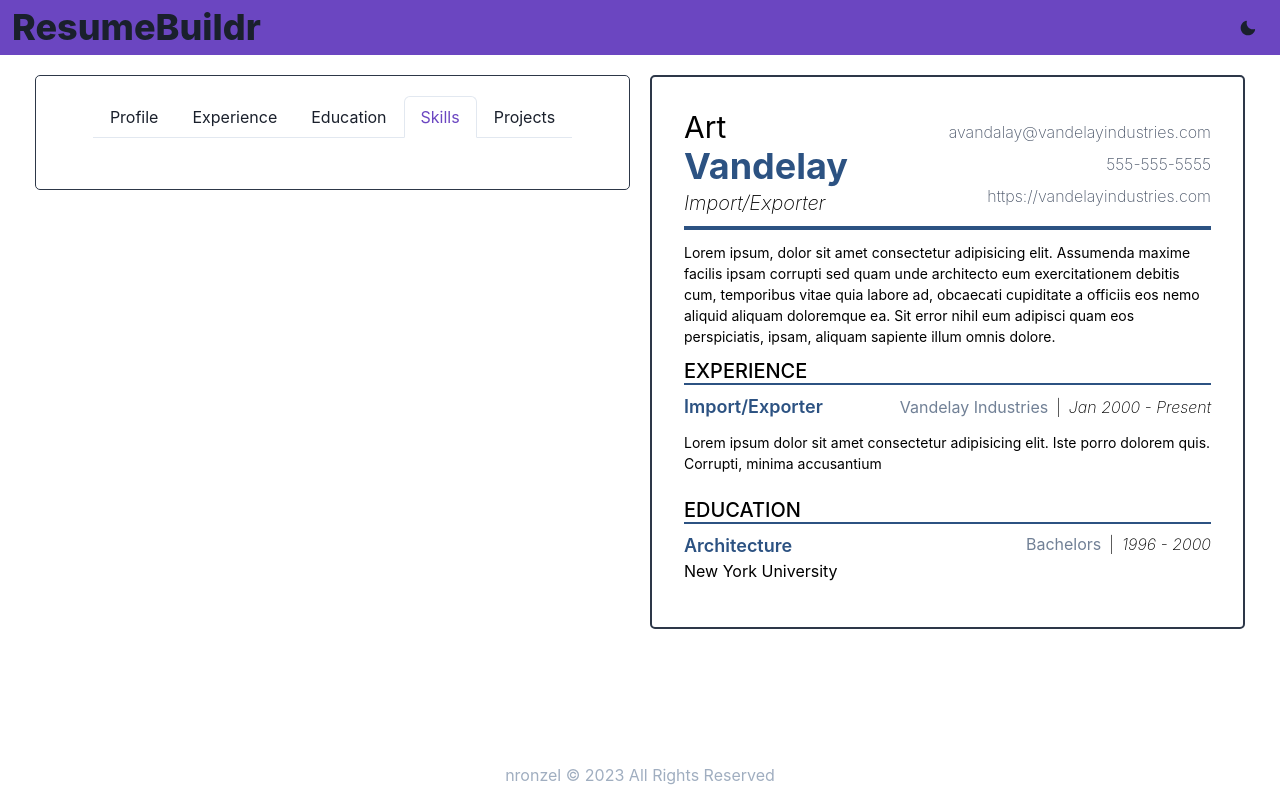
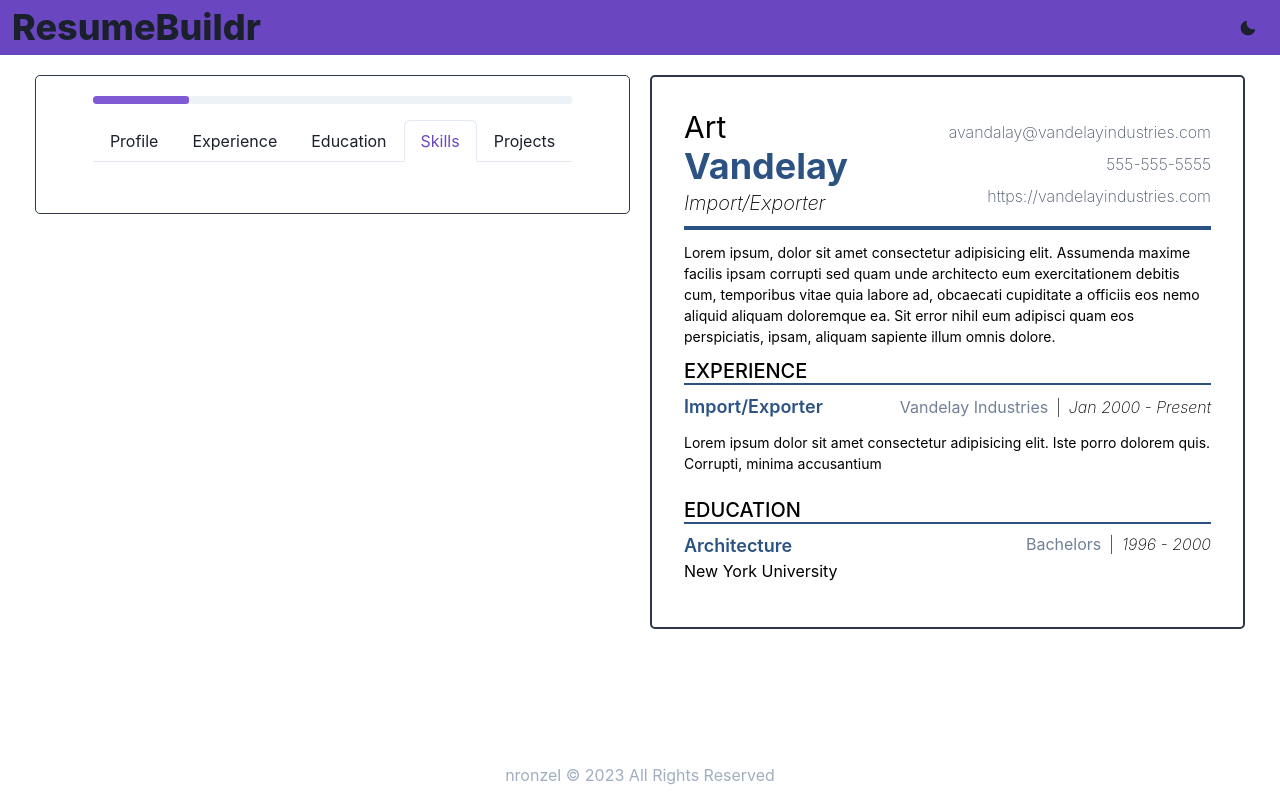
Before and after one commit to nronzel/resume-maker, a React (Vite) app: page / in a window 1280 px wide. Both pictures are taken after a click on the tab "Skills". Built offline with nearby package versions, Linux system fonts and the light colour scheme.

Commit message:
added progress bar

```diff
--- a/src/components/ResumeForm.jsx
+++ b/src/components/ResumeForm.jsx
@@ -5,6 +5,8 @@ import {
   Tab,
   TabPanels,
   TabPanel,
+  Progress,
+  Text,
 } from "@chakra-ui/react";
 import React, { Component } from "react";
 import MainInfoSection from "./MainInfoSection";
@@ -15,6 +17,10 @@ import ButtonStack from "./ButtonStack";
 class ResumeForm extends Component {
   constructor(props) {
     super(props);
+
+    this.state = {
+      progress: 20,
+    };
   }
 
   render() {
@@ -30,6 +36,8 @@ class ResumeForm extends Component {
       educationCount,
     } = this.props;
 
+    const { progress } = this.state;
+
     return (
       <Flex
         direction="column"
@@ -43,6 +51,13 @@ class ResumeForm extends Component {
         h="fit-content"
       >
         <Tabs variant="enclosed" colorScheme="purple" isLazy>
+          <Progress
+            value={progress}
+            size="sm"
+            colorScheme="purple"
+            mb={4}
+            borderRadius={3}
+          />
           <TabList>
             <Tab>Profile</Tab>
             <Tab>Experience</Tab>
@@ -51,9 +66,11 @@ class ResumeForm extends Component {
             <Tab>Projects</Tab>
           </TabList>
           <TabPanels>
+            {/* Main Profile Info */}
             <TabPanel>
               <MainInfoSection handleChange={handleChange} />
             </TabPanel>
+            {/* Work Experience */}
             <TabPanel>
               {experience.map((experience) => (
                 <WorkExperience
@@ -68,6 +85,7 @@ class ResumeForm extends Component {
                 workExperienceCount={workExperienceCount}
               />
             </TabPanel>
+            {/* Education */}
             <TabPanel>
               {education.map((school) => (
                 <Education
@@ -78,8 +96,10 @@ class ResumeForm extends Component {
               ))}
               <ButtonStack educationCount={educationCount} />
             </TabPanel>
-            <TabPanel>{/* <Skills />} */}</TabPanel>
-            <TabPanel>{/* <Projects /> */}</TabPanel>
+            {/* Skills */}
+            <TabPanel></TabPanel>
+            {/* Projects */}
+            <TabPanel></TabPanel>
           </TabPanels>
         </Tabs>
       </Flex>
```
